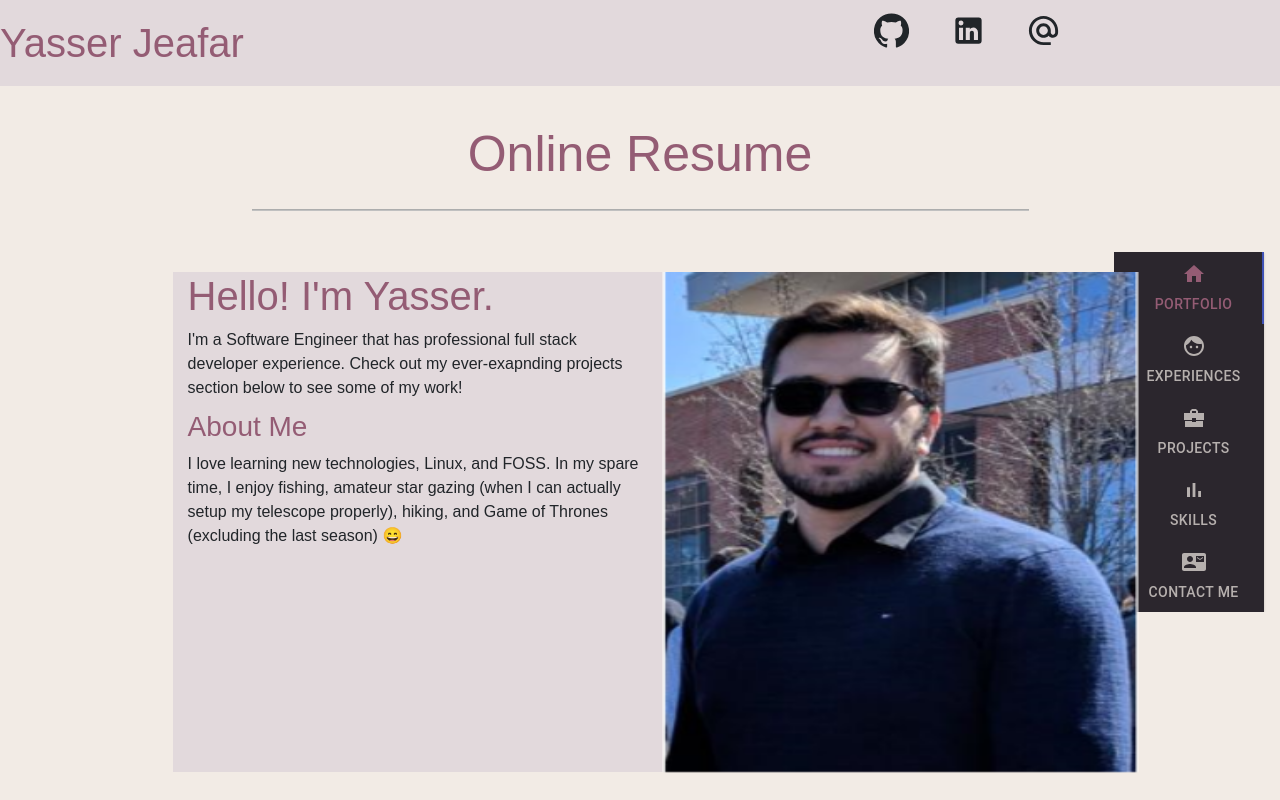
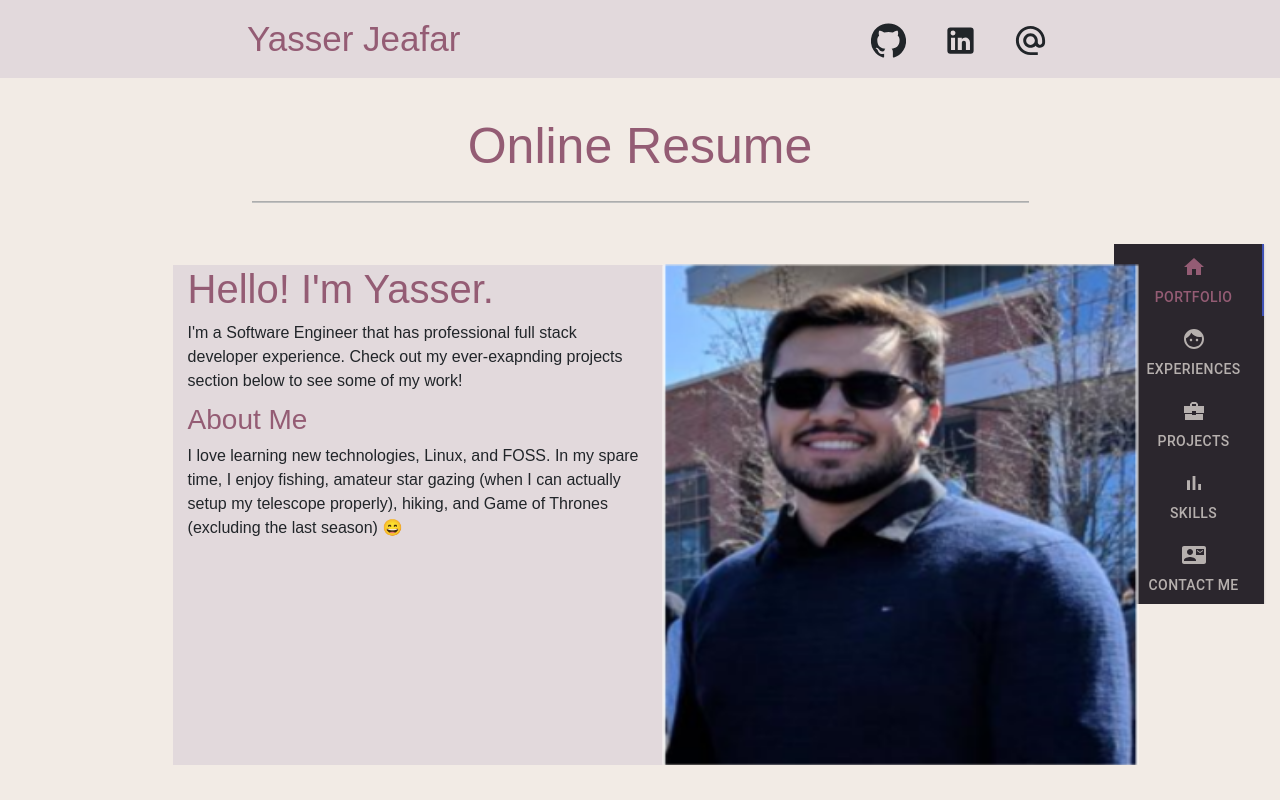
Before and after one commit to yjeafar/yjeafar.github.io, a React (Create React App) app: page / in a window 1280 px wide. Shown: the top 800 px of the page. Built offline with nearby package versions, Linux system fonts and the light colour scheme.

Commit message:
Changed header and tab icon
Tried to change projects to show the correct text box, and changed the color of the tab icon, and added styling to the header in about me

```diff
--- a/src/css/about-me.css
+++ b/src/css/about-me.css
@@ -28,6 +28,14 @@
 }
 
 #nameStyle {
-    font-size: 40px;
+    font-size: 35px;
     color: #945c74;
+    min-width: 380px;
+    padding-left: 20%;
 }
+
+#externalLinks {
+    padding-top:10px;
+    padding-right: 20%;
+    min-width: 300px;
+}
--- a/src/js/about-me.js
+++ b/src/js/about-me.js
@@ -13,8 +13,8 @@ export default function AboutMe({ forwardedRef }) {
           <Col id="nameStyle">
             <span>Yasser Jeafar </span>
           </Col>
-          <Col>
-            <span>
+          <Col id="externalLinks">
+            <span style={{float: "right"}}>
               <ExternalLinkIcons />
             </span>
           </Col>
--- a/src/js/all-components.js
+++ b/src/js/all-components.js
@@ -42,7 +42,6 @@ export default function AllComponents() {
         clearTimeout(timer);
       }
       timer = setTimeout(function () {
-        console.log(window.scrollY);
         if (window.scrollY >= 0 && window.scrollY < aboutMeComponentHeight) {
           window.history.pushState("", "About Me", "/#");
         }
--- a/src/js/external-link-icons.js
+++ b/src/js/external-link-icons.js
@@ -3,21 +3,20 @@ import { Row, Col } from 'react-bootstrap';
 import AlternateEmailIcon from '@material-ui/icons/AlternateEmail';
 import GitHubIcon from '@material-ui/icons/GitHub';
 import LinkedInIcon from '@material-ui/icons/LinkedIn';
-import '../css/site-footer.css';
 
 export default function ExternalLinkIcons() {
     return (
         <div>
                 <Row className="d-flex justify-content-center">
                     <a href="https://github.com/yjeafar" className="linkStyle">
-                        <Row style={{ marginRight: 15 }}>
+                        <Row style={{ marginRight: 10 }}>
                             <Col>
                                 <GitHubIcon fontSize="large" style={{ marginRight: 12 }} />
                             </Col>
                         </Row>
                     </a>
                     <a href="https://linkedin.com/in/yjeafar" className="linkStyle">
-                        <Row style={{ marginRight: 15 }}>
+                        <Row style={{ marginRight: 10 }}>
                             <Col>
                                 <LinkedInIcon fontSize="large" style={{ marginRight: 10 }} />
                             </Col>
--- a/src/js/projects.js
+++ b/src/js/projects.js
@@ -1,4 +1,4 @@
-import React from 'react';
+import React, { useState, useEffect } from 'react';
 import { makeStyles } from '@material-ui/core/styles';
 import ButtonBase from '@material-ui/core/ButtonBase';
 import Typography from '@material-ui/core/Typography';
@@ -6,7 +6,7 @@ import { Container, Col, Row } from 'react-bootstrap';
 import '../css/projects.css';
 import bell from '../pictures/bellGraph.jpg';
 import pc from '../pictures/pc.jpg';
-import urlShortener from  '../pictures/urlshortener.jpg';
+import urlShortener from '../pictures/urlshortener.jpg';
 import portfolio from '../pictures/portfolio.jpg'
 import { Collapse } from '@material-ui/core';
 import BasketballCoaches from './projects/basketballCoach';
@@ -14,7 +14,7 @@ import HomeServer from './projects/homeServer';
 import URLShortener from './projects/urlShortener';
 import OnlineResume from './projects/onlineResume';
 
-const images = [ //Holds values for first row images
+const imagesRow1 = [ //Holds values for first row images
   {
     url: bell,
     title: 'Coaching Skill with Age',
@@ -35,7 +35,7 @@ const images = [ //Holds values for first row images
   },
 ];
 
-const images2 = [ // Holds values for second row imgaes
+const imagesRow2 = [ // Holds values for second row imgaes
   {
     url: portfolio,
     title: 'This Website',
@@ -113,23 +113,19 @@ const useStyles = makeStyles((theme) => ({
 
 
 const projects = [
-  { id: 1, project: <BasketballCoaches/> }, // Object to hold speicfic id and comnponent, for project. This is to make sure I only have one
-  { id: 2, project: <HomeServer/> },        // collapse component below, making it dynamic.
-  { id: 3, project: <URLShortener/> },
-  { id: 4, project: <OnlineResume/> }
+  { id: 1, project: <BasketballCoaches /> }, // Object to hold speicfic id and comnponent, for project. This is to make sure I only have one
+  { id: 2, project: <HomeServer /> },        // collapse component below, making it dynamic.
+  { id: 3, project: <URLShortener /> },
+  { id: 4, project: <OnlineResume /> }
 ];
 
-function setState(){
-  window.history.pushState("", "Projects", "/#projects");
-}
+export default function Projects({ forwardedRef }) {
 
-export default function Projects({forwardedRef}) {
+  const [selected, setSelected] = useState(0); // 0 is not a key in projects object
 
-  const [selected, setSelected] = React.useState(0); // 0 is not a key in projects object
+  const [showProject, setShow] = useState(false);
 
-  const [showProject, setShow] = React.useState(false);
-
-  const [projectSelected, setProject] = React.useState([]);
+  const [projectSelected, setProject] = useState([]);
 
   const handleSelect = (projectId) => {
     setSelected(projectId);
@@ -141,20 +137,30 @@ export default function Projects({forwardedRef}) {
     let temp = projects.filter(e => e.id === projectId)
 
     setProject(temp); // State hook sets after method is complete. This causes an error because I need it set right away, workaround is a temp var
-    console.log(selected, projectId);
-    if (temp[0]) { // There is a value in array, meaning image was clicked
+    if (temp[0]) {    // There is a value in array, meaning image was clicked
       if (selected === projectId || (!showProject && selected !== projectId) || (selected === 0))  // If the old id is the same as current id, show/hide element.
-         {                                                                                           // If not, keep showing element. If old value is not the same as the
+      {                                                                                            // If not, keep showing element. If old value is not the same as the
         setShow((prev => !prev));                                                                  // current value and it is not shown, then show it. Captures all clicks
+      }                                                                                            // on buttons
     }
   }
+
+  function checker(projectId, projectShow) {
+    console.log(projectId, projectShow)
+    return (projectId > 3 && projectShow)
+  }
+
+  function Test() {
+    useEffect(() => {
+      return () => checker(projectSelected[0]?.id, showProject);
+    }, [])
   }
 
   const classes = useStyles();
 
   return (
-    <div className="lightBackground" id="projects" ref={ forwardedRef }>
-      <Container  className="Projects"id="containerStyle">
+    <div className="lightBackground" id="projects" ref={forwardedRef}>
+      <Container className="Projects" id="containerStyle">
         <Row className="justify-content-md-center">
           <Col md="5">
             <h1 className="sectionTitle">Projects</h1>
@@ -162,11 +168,11 @@ export default function Projects({forwardedRef}) {
             <hr className='horizontalLine' />
           </Col>
         </Row>
-      {images.map((image) => (
+        {imagesRow1.map((image) => (
           <ButtonBase
             focusRipple
             onClick={() => handleSelect(image.id)}
-          key={image.title}
+            key={image.title} // Assign id of project to each button, keeps track of which one was clicked
             className={classes.image}
             focusVisibleClassName={classes.focusVisible}
             style={{
@@ -186,7 +192,6 @@ export default function Projects({forwardedRef}) {
                 variant="subtitle1"
                 color="inherit"
                 className={classes.imageTitle}
-              // onClick={(e) => e.target.style="opacity: 1" }
               >
                 {image.title}
                 <span className={classes.imageMarked} />
@@ -196,13 +201,12 @@ export default function Projects({forwardedRef}) {
         ))}
 
         <div className="projectSpacing">
-          <Collapse in = {showProject && projectSelected[0].id <= 3}>
-            { projectSelected[0]?.project }
+          <Collapse in={showProject && projectSelected[0].id <= 3}>
+            {projectSelected[0]?.project}
           </Collapse>
         </div>
 
-
-      {images2.map((image) => (
+        {imagesRow2.map((image) => (
           <ButtonBase
             focusRipple
             onClick={() => handleSelect(image.id)}
@@ -233,9 +237,13 @@ export default function Projects({forwardedRef}) {
             </span>
           </ButtonBase>
         ))}
+
         <div className="projectSpacing">
-          <Collapse in = {showProject && projectSelected[0].id >= 4}>
-            { projectSelected[0]?.project }
+          {/* pro = showProject, x = projectSelected[0]?.id */}
+          {/* { useEffect(() => console.log(projectSelected[0]?.id))} */}
+          <Collapse in={Test()}>
+            {console.log(Test())}
+            {projectSelected[0]?.project}
           </Collapse>
         </div>
       </Container>
```
Also changed, not shown: 2 other files (tests, documents, lock files or other folders). Lines whose indentation alone changed are shown as unchanged.
